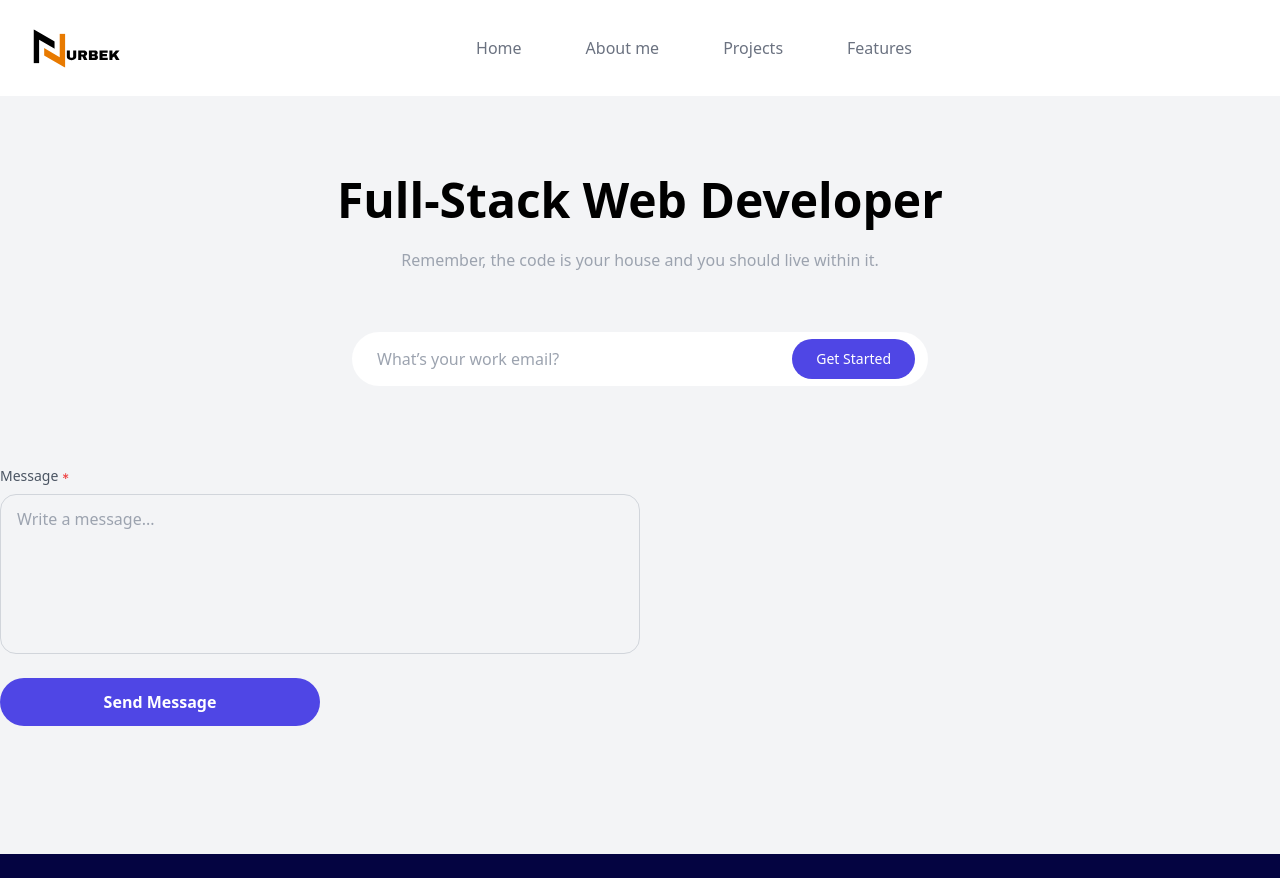
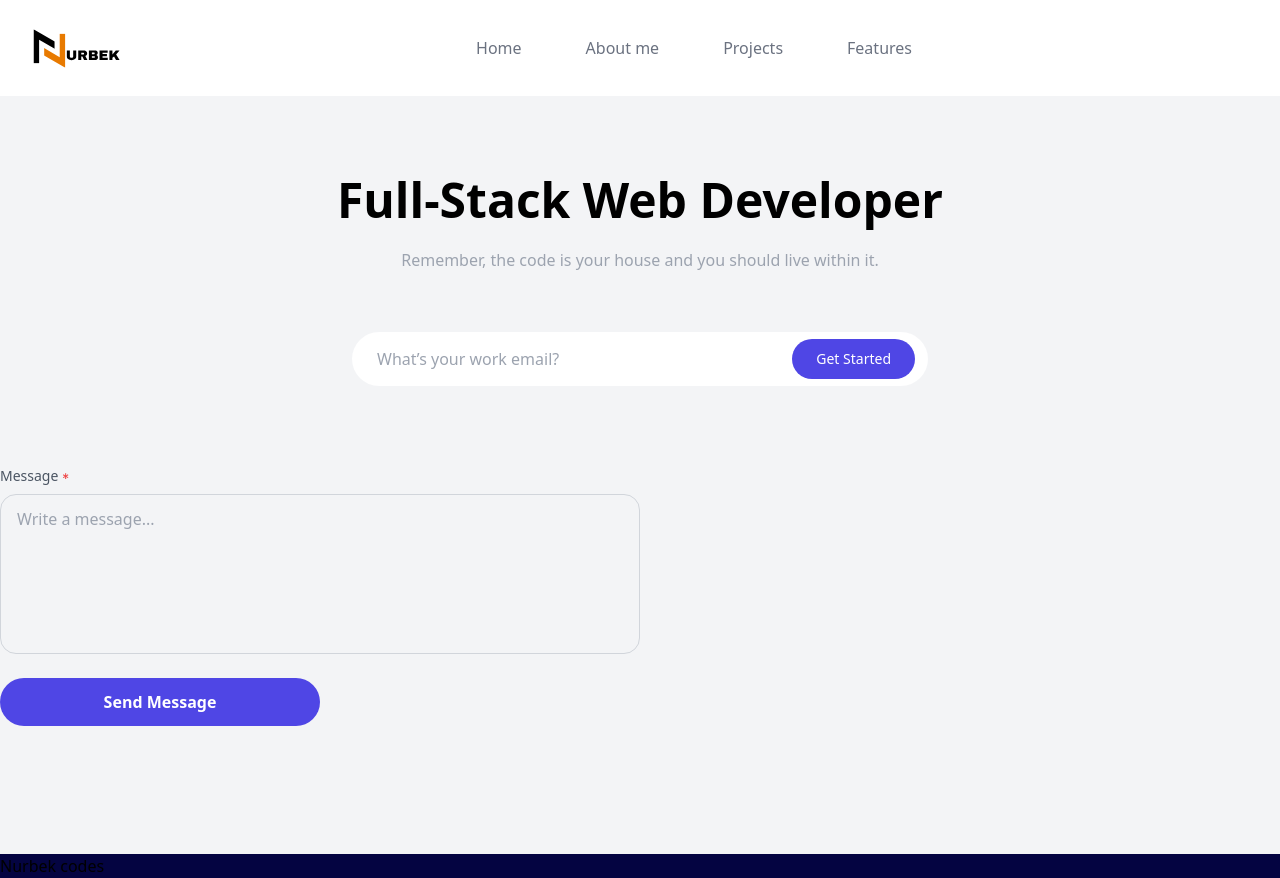
Before and after one commit to NurbekLDM/nurbek-codes, a React (Vite) app: page / in a window 1280 px wide. Before the commit the page ends 854 px from the top, so only its background shows below. Built offline with nearby package versions, Linux system fonts and the light colour scheme.

Commit message:
Update App.tsx

```diff
--- a/src/App.tsx
+++ b/src/App.tsx
@@ -6,6 +6,7 @@ function App() {
     <>
       <div>
         <HeroSection />
+        <h1>Nurbek codes</h1>
       </div>
     </>
   );
```
